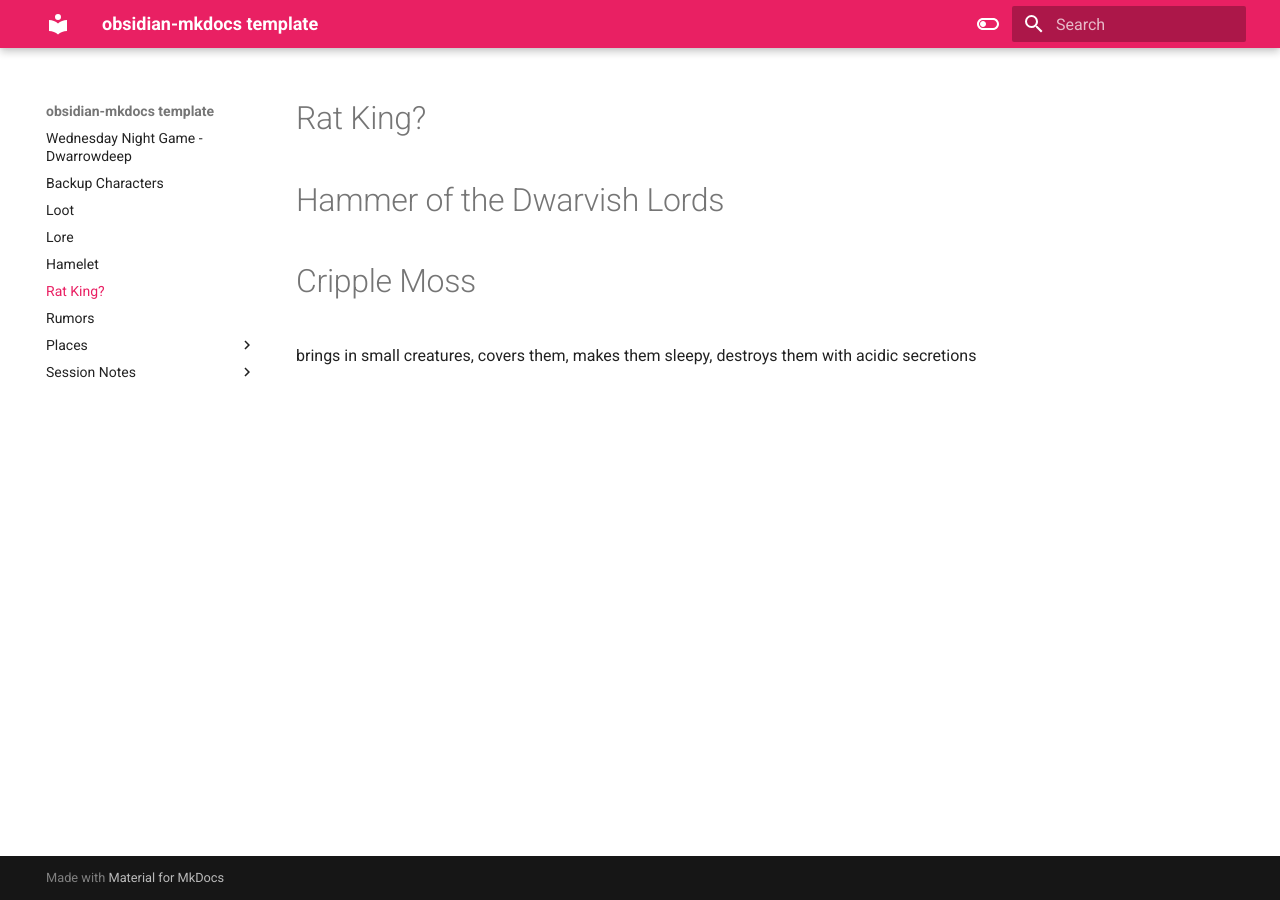
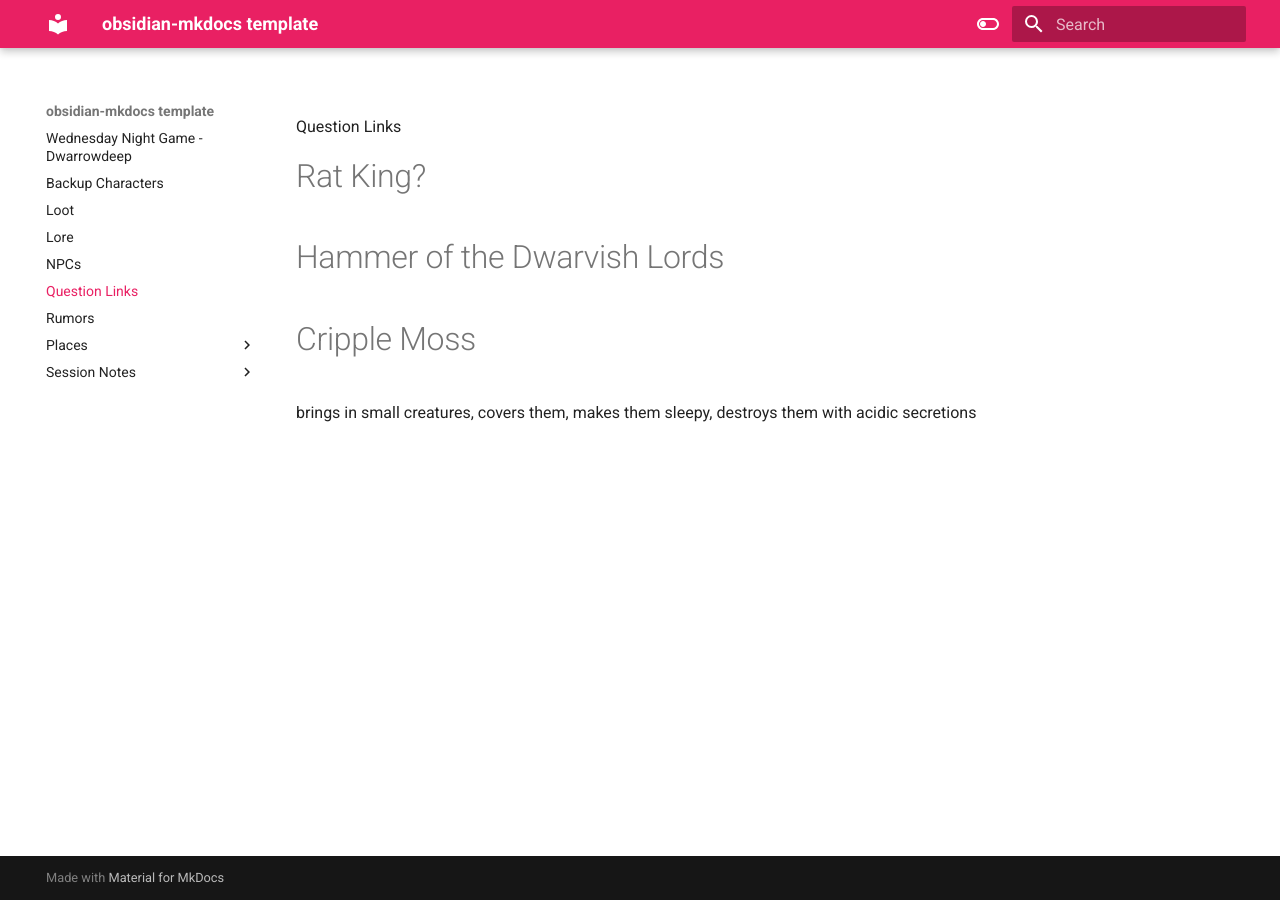
Before and after one commit to castironbeard/Wednesday-game, an MkDocs documentation site: the page built from docs/Question Links.md, in a window 1280 px wide. Built offline with MkDocs 1.6.1 and Material for MkDocs 9.7.7, drawn with Linux system fonts in a browser that asks for light colours.

Commit message:
uppy datey

```diff
--- a/docs/NPCs.md
+++ b/docs/NPCs.md
@@ -1,3 +1,4 @@
+NPCs
 # Hamelet
 ### Durass Longbeard
 ### Gadgrim Longbeard
--- a/docs/Question Links.md
+++ b/docs/Question Links.md
@@ -1,3 +1,4 @@
+Question Links
 # Rat King?
 # Hammer of the Dwarvish Lords
 # Cripple Moss
```
Also changed, not shown: docs/Loot.md (+2 -0 lines), docs/Lore.md (+2 -0 lines), docs/Rumors.md (+2 -0 lines).
